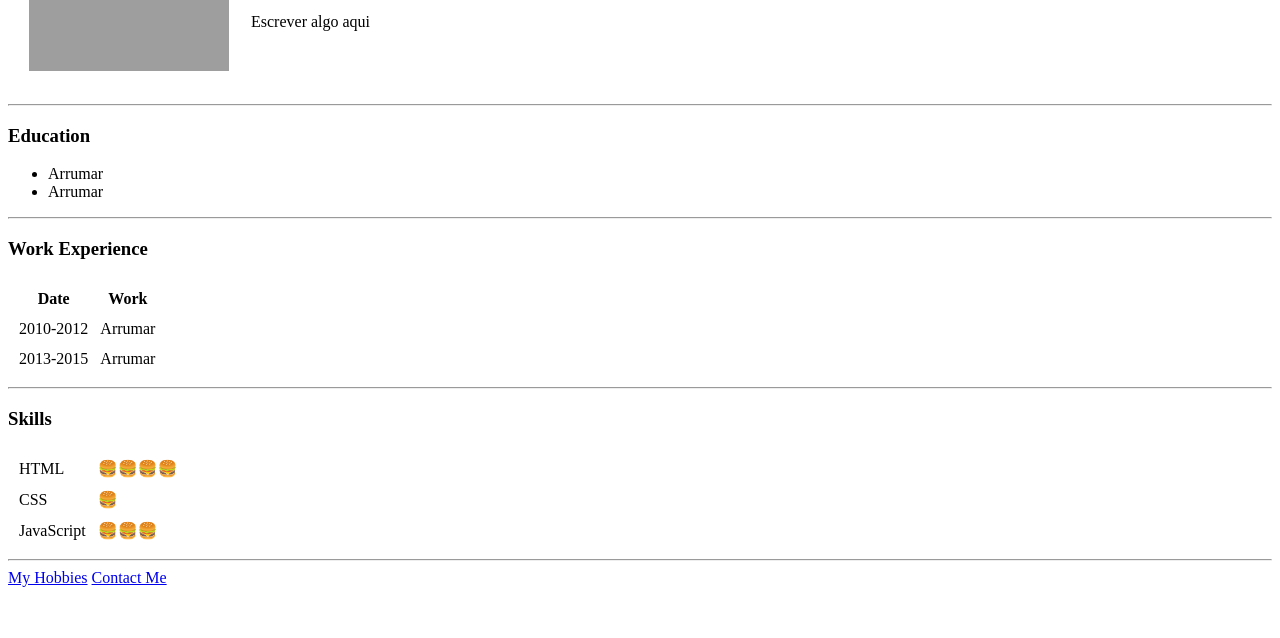
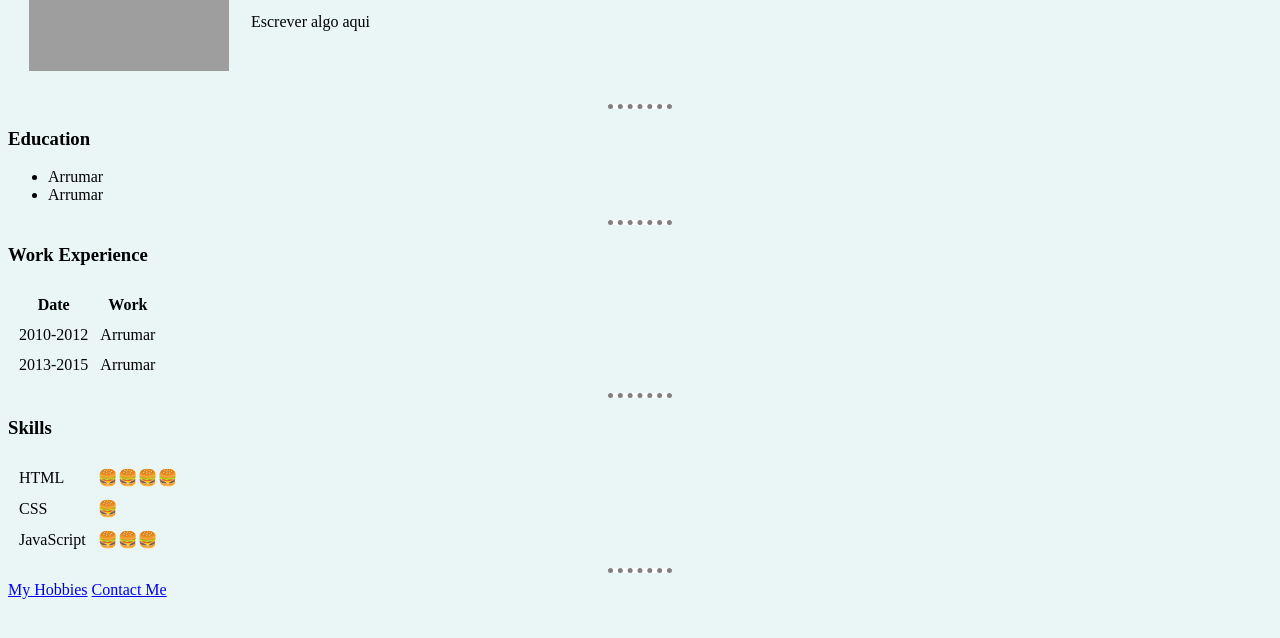
Before and after one commit to augustoamaro/cv, a plain HTML site: page index.html in a window 1280 px wide. Shown: the part 158-796 px from the top of the page. Drawn offline with Linux system fonts and the light colour scheme; grey boxes are pictures that could not be loaded.

Commit message:
adicioado css no index

```diff
--- a/index.html
+++ b/index.html
@@ -5,12 +5,34 @@
     <meta charset="UTF-8">
     <meta name="viewport" content="width=device-width, initial-scale=1.0">
     <title>Site do Guto</title>
+
+    <style>
+
+        body {
+            background-color: #EAF6F6;
+        }
+        hr {
+            background-color: white;
+            border-style: none;
+            border-top-style: dotted;
+            border-color: grey;
+            border-width: 5px;
+            width: 5%;
+        }
+
+        img {
+            width: 200px;
+            height: 200px;
+        }
+
+    </style>
+
 </head>
 
 <body>
     <table cellspacing="20">
         <tr>
-            <td><img src="../cv/images/01.png" width="200" height="200" alt="augusto"></td>
+            <td><img src="../cv/images/01.png" alt="augusto"></td>
             <td>
                 <h1>Leônidas Augusto Amaro</h1>
                 <p><em>Web Software Developer</em></p>
@@ -70,4 +92,5 @@
     <a href="contact.html">Contact Me</a>
 
 </body>
+
 </html>
```
